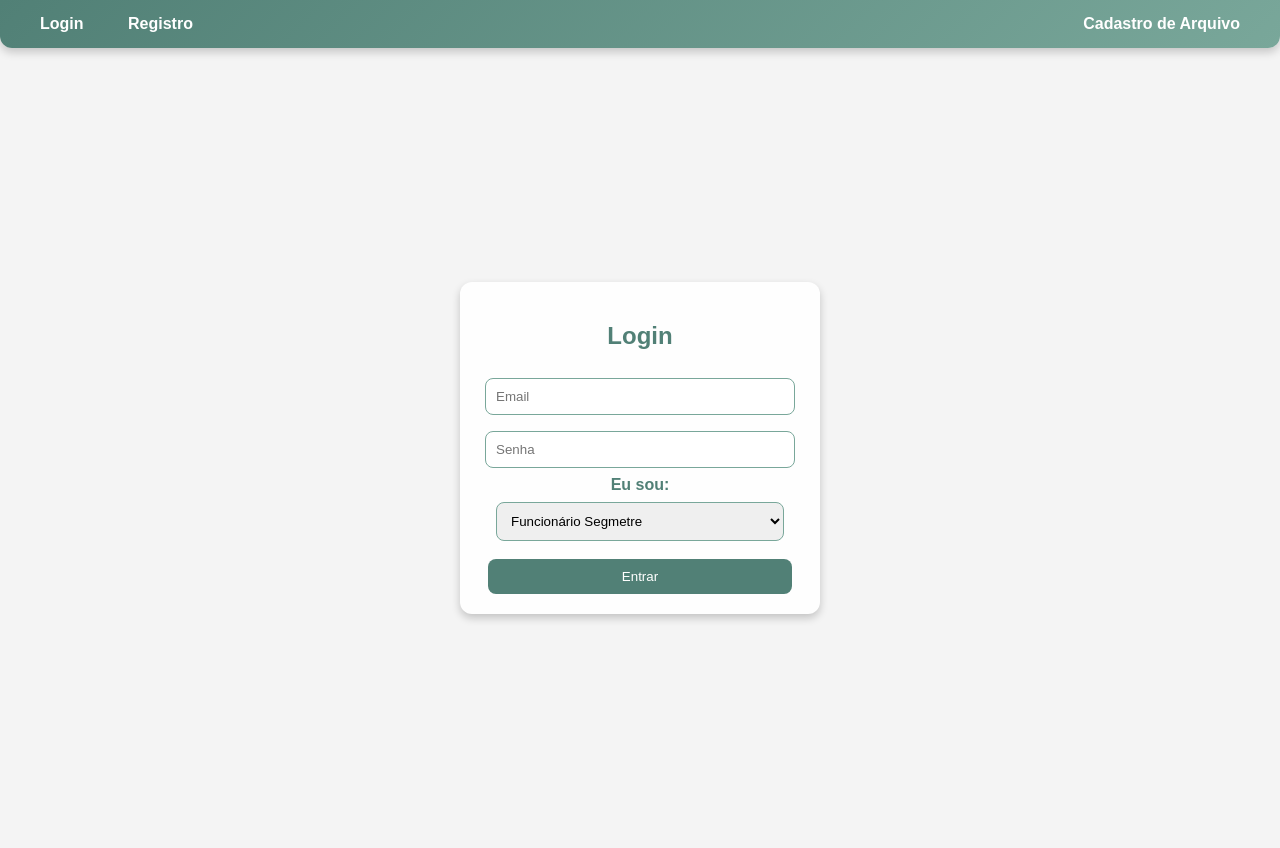
After one commit to alvespb0/resolveSegmetre, a PHP site: page /resolvesegmetre/View/login.php in a window 1280 px wide. The commit adds this page. Run offline with PHP 8.4, Linux system fonts and the light colour scheme.

Commit message:
Feito toda a lógica de login.

```diff
--- /dev/null
+++ b/View/login.php
@@ -0,0 +1,137 @@
+<?php
+include_once('navbar.php');
+?>
+<!DOCTYPE html>
+<html lang="pt-BR">
+<head>
+    <meta charset="UTF-8">
+    <meta name="viewport" content="width=device-width, initial-scale=1.0">
+    <title>Login</title>
+    <style>
+        body {
+            background-color: #f4f4f4;
+        }
+        .container1 {
+            font-family: Arial, sans-serif;
+            display: flex;
+            justify-content: center;
+            align-items: center;
+            height: 100vh;
+            margin: 0;
+        }
+        .container {
+            background: #fefefe;
+            padding: 20px;
+            border-radius: 12px;
+            box-shadow: 0 4px 8px rgba(0, 0, 0, 0.2);
+            width: 320px;
+            text-align: center;
+            display: flex;
+            flex-direction: column;
+            align-items: center;
+        }
+        h2 {
+            color: #518076;
+        }
+        form {
+            width: 100%;
+            display: flex;
+            flex-direction: column;
+            align-items: center;
+        }
+        input {
+            width: 90%;
+            padding: 10px;
+            margin: 8px 0;
+            border: 1px solid #79a79a;
+            border-radius: 8px;
+            outline: none;
+            transition: 0.3s;
+        }
+        input:focus {
+            border-color: #518076;
+            box-shadow: 0 0 8px rgba(81, 128, 118, 0.6);
+        }
+        button {
+            background: #518076;
+            color: white;
+            border: none;
+            padding: 10px;
+            border-radius: 8px;
+            width: 95%;
+            cursor: pointer;
+            transition: 0.3s;
+            margin-top: 10px;
+        }
+        button:hover {
+            background: #79a79a;
+        }
+        input, select {
+            width: 90%;
+            padding: 10px;
+            margin: 8px 0;
+            border: 1px solid #79a79a;
+            border-radius: 8px;
+            outline: none;
+            transition: 0.3s;
+        }
+        input:focus, select:focus {
+            border-color: #518076;
+            box-shadow: 0 0 8px rgba(81, 128, 118, 0.6);
+        }
+        label{
+            color: #518076;
+        }
+    </style>
+</head>
+<body>
+    <div class="container1">
+        <div class="container">
+            <h2>Login</h2>
+            <form id="formLogin">
+                <input type="text" placeholder="Email" name="email" required>
+                <input type="password" placeholder="Senha" name="senha" required>
+                <label for="type"><b>Eu sou:</b></label>
+                <select id="tipo" name="type" required>
+                    <option value="operador">Funcionário Segmetre</option>
+                    <option value="usuario">Cliente Segmetre</option>
+                </select>
+                <button type="submit">Entrar</button>
+            </form>
+        </div>
+    </div>
+
+    <script>
+        document.getElementById('formLogin').addEventListener('submit', function(event) {
+            event.preventDefault();
+
+            const formData = new FormData(this);
+            const data = {};
+            formData.forEach((value, key) => {
+                data[key] = value;
+            });
+
+            fetch('../Route/routeLogin.php', {
+                method: 'POST',
+                headers: {
+                    'Content-Type': 'application/json',
+                },
+                body: JSON.stringify(data),
+            })
+            .then(response => response.json())
+            .then(data => {
+                if (data.message) {
+                    alert(data.message);
+                    window.location.href = "dashboard.php"; // Redireciona para a área logada
+                }
+                if (data.error) {
+                    alert(data.error);
+                }
+            })
+            .catch((error) => {
+                console.error('Erro:', error);
+            });
+        });
+    </script>
+</body>
+</html>
```
Also changed, not shown: Controller/controllerOperador.php (+16 -0 lines), Controller/controllerUsuario.php (+17 -1 lines), DAO/DAOUsuario.php (+35 -0 lines), DAO/daoOperador.php (+38 -1 lines), DAO/testDAOusuario.php (+4 -3 lines), Route/routeLogin.php (added, +48 -0 lines), api/auth/login.php (deleted, +0 -35 lines), api/auth/validaLogin.php (added, +62 -0 lines).
